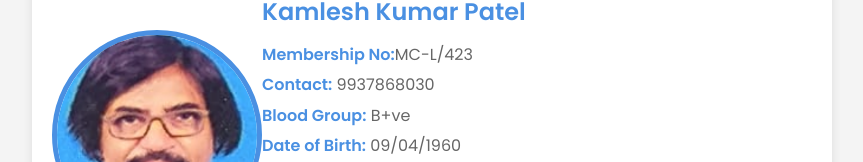
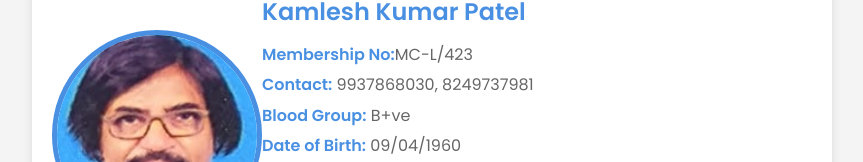
Before and after one commit to mahanadiclub/Kamlesh-Kumar-Patel, a plain HTML site: page index.html in a window 1280 px wide. Shown: the part 344-506 px from the top of the page, without its empty margins (208-1071 px from the left). Drawn offline with Linux system fonts and the light colour scheme.

Commit message:
Update index.html

```diff
--- a/index.html
+++ b/index.html
@@ -109,7 +109,7 @@
             <div class="member-details">
                 <h2>Kamlesh Kumar Patel</h2>
                 <p><span class="highlight">Membership No:</span>MC-L/423</p>
-                <p><span class="highlight">Contact:</span> 9937868030</p>
+                <p><span class="highlight">Contact:</span> 9937868030, 8249737981</p>
                 <p><span class="highlight">Blood Group:</span> B+ve</p>
                 <p><span class="highlight">Date of Birth:</span> 09/04/1960</p>
                 <p><span class="highlight">Member Since:</span> DD/MM/YYYY</p>
```
